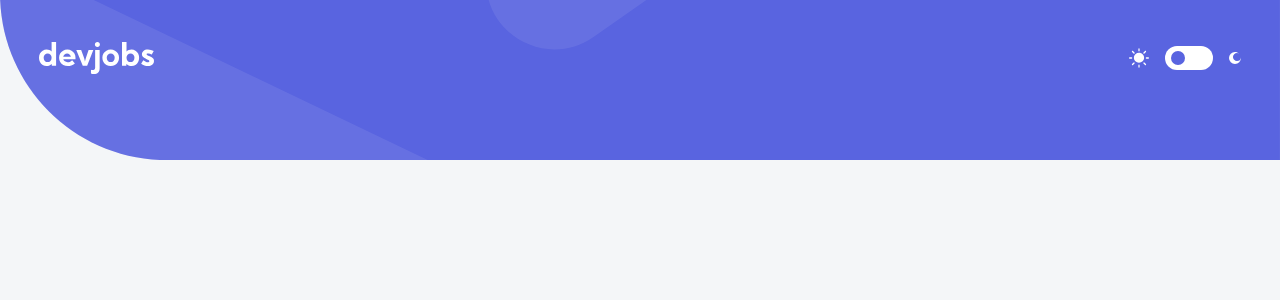
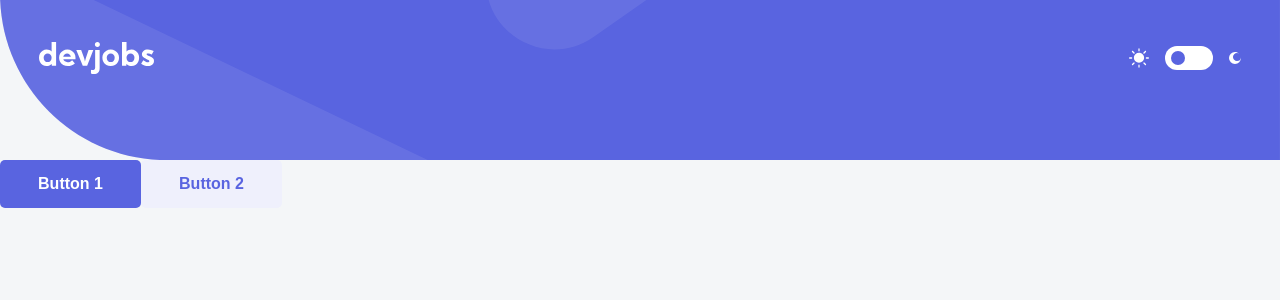
Before and after one commit to CodeReactOrNext/Devjobs_web_app, a React (Vite) app: page / in a window 1280 px wide. Shown: the top 300 px of the page. Built offline with nearby package versions, Linux system fonts and the light colour scheme.

Commit message:
feat(Button Component): Added Button Component.

```diff
--- /dev/null
+++ b/src/components/Button/Button.styled.tsx
@@ -0,0 +1,34 @@
+import { css } from 'styled-components';
+import styled from 'styled-components';
+import { ButtonProps } from '../../types/types';
+
+export const Button = styled.button<ButtonProps>`
+	border: none;
+	border-radius: 5px;
+	width: 141px;
+	height: 48px;
+	background-color: ${({ theme }) => theme.color.violet};
+	cursor: pointer;
+	font-weight: 700;
+	font-size: 16px;
+	line-height: 20px;
+	text-align: center;
+	color: ${({ theme }) => theme.color.white};
+	transition: background-color 0.1s ease-in;
+	&:hover {
+		background-color: ${({ theme }) => theme.color.lightViolet};
+	}
+`;
+
+export const StyledButton = styled(Button)`
+	${({ variant }) => {
+		if (variant === 'second')
+			return css`
+				color: ${({ theme }) => theme.mode.buttonSecondText};
+				background-color: ${({ theme }) => theme.mode.buttonSecond};
+				&:hover {
+					background-color: ${({ theme }) => theme.mode.buttonSecondHover};
+				}
+			`;
+	}}
+`;
--- /dev/null
+++ b/src/components/Button/Button.tsx
@@ -0,0 +1,11 @@
+import { StyledButton } from './Button.styled';
+import { ButtonProps } from '../../types/types';
+
+const Button = ({ children, variant, onClick }: ButtonProps) => {
+	return (
+		<StyledButton onClick={onClick} variant={variant}>
+			{children}
+		</StyledButton>
+	);
+};
+export default Button;
--- a/src/components/Header/Header.tsx
+++ b/src/components/Header/Header.tsx
@@ -5,19 +5,24 @@ import {
 } from './Header.styled';
 import logo from '../../assets/desktop/logo.svg';
 import DarkModeToggle from './DarkModeToggle/DarkModeToggle';
-
+import Button from '../Button/Button';
 interface Props {
 	darkModeHandler: () => void;
 }
 
 const Header = ({ darkModeHandler }: Props) => {
 	return (
+		<>
 			<StyledHeader>
 				<StyledHeaderContainer>
 					<StyledLogo src={logo}></StyledLogo>
 					<DarkModeToggle darkModeHandler={darkModeHandler}></DarkModeToggle>
 				</StyledHeaderContainer>
 			</StyledHeader>
+			{/* Testing Button  */}
+			<Button onClick={() => console.log('hello')}>Button 1</Button>
+			<Button variant='second'>Button 2</Button>
+		</>
 	);
 };
 
--- a/src/themes/theme.ts
+++ b/src/themes/theme.ts
@@ -12,14 +12,20 @@ export const theme = {
 	darkMode: {
 		mainBackground: '#121721',
 		boxBackground: '#19202D',
-    headingText: '#fff',
+		headingText: '#FFFFFF',
 		regularText: '#6E8098',
+		buttonSecond: '#303642',
+		buttonSecondText: '#FFFFFF',
+		buttonSecondHover: '#696e76',
 	},
 	lightMode: {
 		mainBackground: '#F4F6F8',
-    boxBackground: '#fff',
+		boxBackground: '#FFFFFF',
 		headingText: '#19202D',
 		regularText: '#9DAEC2',
+		buttonSecond: '#eff0fc',
+		buttonSecondText: '#5964E0',
+		buttonSecondHover: '#c5c9f4',
 	},
 	textHeading: {
 		h1: `
--- /dev/null
+++ b/src/types/types.tsx
@@ -0,0 +1,5 @@
+export type ButtonProps = {
+	onClick?: (event: React.MouseEvent<HTMLButtonElement>) => void;
+	children?: React.ReactNode;
+	variant?: 'second';
+};
```
Lines whose indentation alone changed are shown as unchanged.
